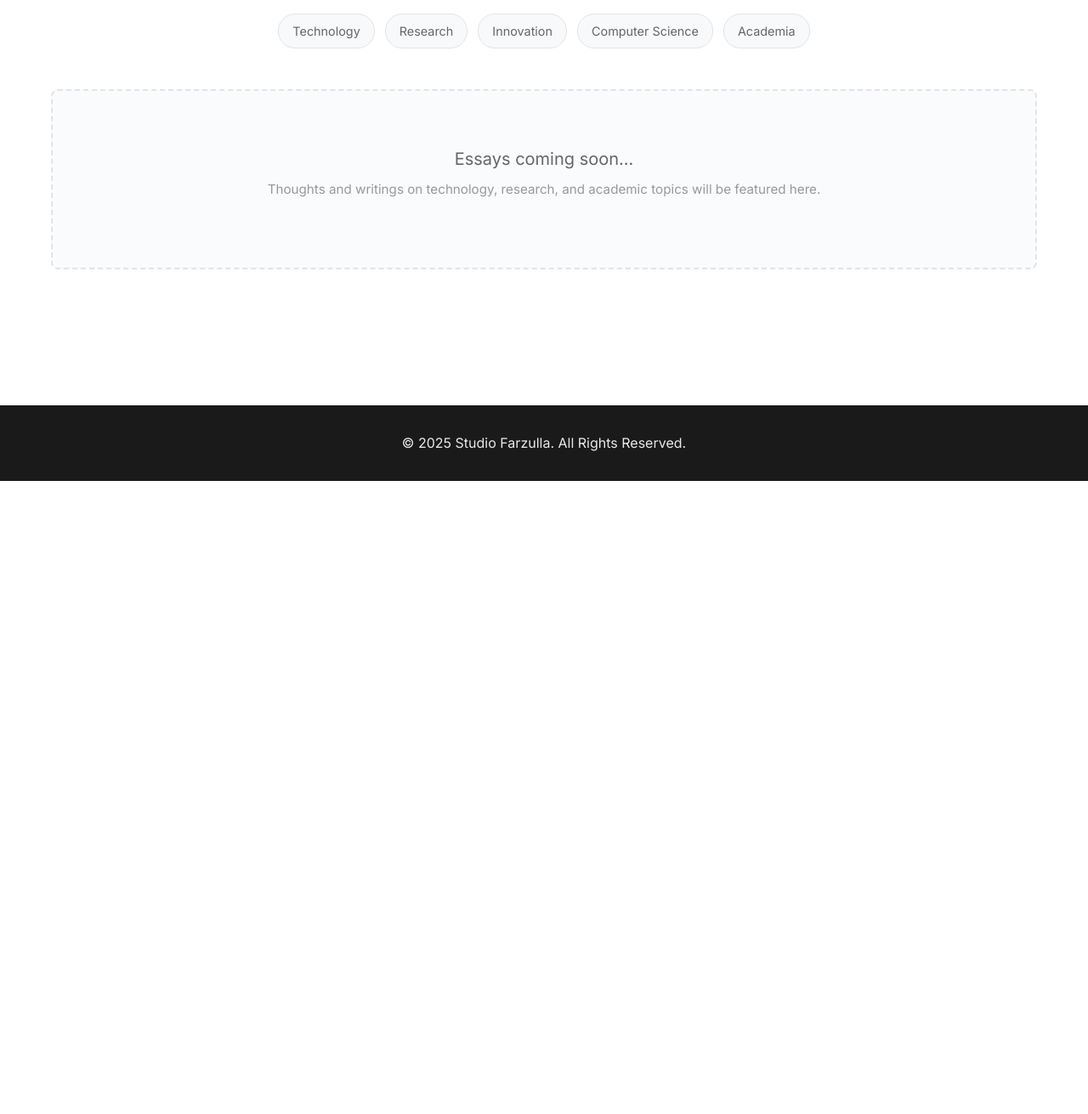
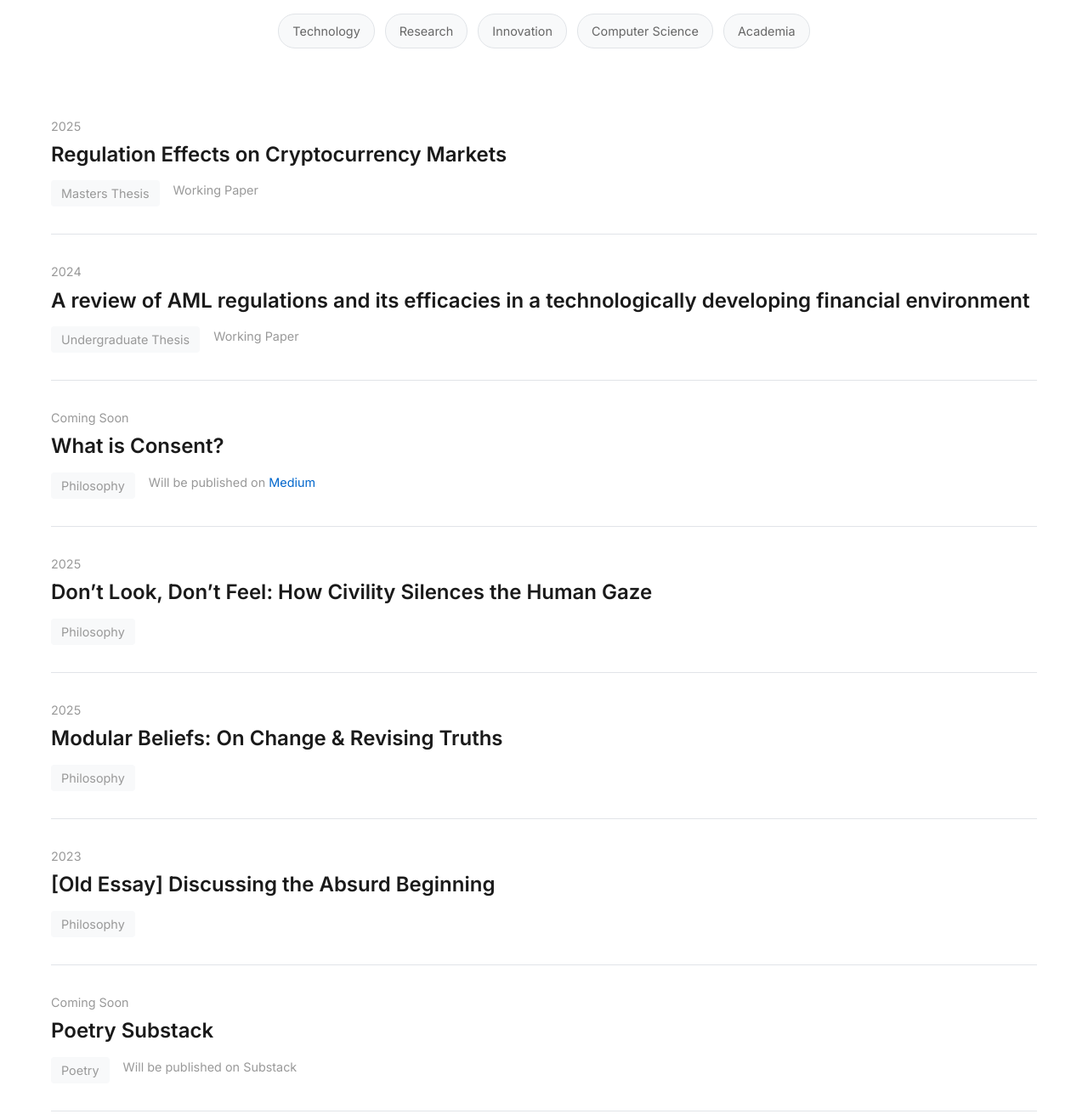
Before and after one commit to studiofarzulla/studiofarzulla.github.io, a plain HTML site: page essays.html in a window 1280 px wide. Shown: the part 480-1791 px from the top of the page at 85% size. Before the commit the page ends 1046 px from the top, so only its background shows below. Drawn offline with nearby package versions, Linux system fonts and the light colour scheme.

Commit message:
Update to some section
Updated essays, about and index.html.

```diff
--- a/essays.html
+++ b/essays.html
@@ -54,29 +54,74 @@
                         <span class="tag">Academia</span>
                     </div>
                 </div>
-
+                 <!-- Research Papers -->
+                <div class="essay-items">
+                    <article class="essay-item">
+                        <div class="essay-date">2025</div>
+                        <h3 class="essay-title">Regulation Effects on Cryptocurrency Markets</h3>
+                        <div class="essay-meta">
+                            <span class="essay-category">Masters Thesis</span>
+                            <span class="essay-readtime">Working Paper</span>
+                        </div>
+                    </article>
+                    <article class="essay-item">
+                        <div class="essay-date">2024</div>
+                        <h3 class="essay-title">A review of AML regulations and its efficacies in a technologically developing financial environment</h3>
+                        <div class="essay-meta">
+                            <span class="essay-category">Undergraduate Thesis</span>
+                            <span class="essay-readtime">Working Paper</span>
+                        </div>
+                    </article>
+                </div>
                 <!-- Essays List -->
                 <div class="essays-list">
-                    <div class="placeholder-box">
-                        <p class="placeholder-text">Essays coming soon...</p>
-                        <p class="placeholder-subtext">Thoughts and writings on technology, research, and academic topics will be featured here.</p>
+                    <!-- Philosophy-Core Essays -->
+                    <div class="essay-items">
+                        <article class="essay-item">
+                            <div class="essay-date">Coming Soon</div>
+                            <h3 class="essay-title">What is Consent?</h3>
+                            <div class="essay-meta">
+                                <span class="essay-category">Philosophy</span>
+                                <span class="essay-readtime">Will be published on <a href="https://medium.com/@farzulla" target="_blank">Medium</a></span>
+                            </div>
+                        </article>
+                        <article class="essay-item">
+                            <div class="essay-date">2025</div>
+                            <h3 class="essay-title">
+                                <a href="https://medium.com/@farzulla/dont-look-don-t-feel-how-civility-silences-the-human-gaze-83ba845737d8" target="_blank">Don’t Look, Don’t Feel: How Civility Silences the Human Gaze</a>
+                            </h3>
+                            <div class="essay-meta">
+                                <span class="essay-category">Philosophy</span>
+                            </div>
+                        </article>
+                        <article class="essay-item">
+                            <div class="essay-date">2025</div>
+                            <h3 class="essay-title">
+                                <a href="https://medium.com/@murad.farzulla/on-change-revising-truths-5d3bd7d38224" target="_blank">Modular Beliefs: On Change & Revising Truths</a>
+                            </h3>
+                            <div class="essay-meta">
+                                <span class="essay-category">Philosophy</span>
+                            </div>
+                        </article>
+                        <article class="essay-item">
+                            <div class="essay-date">2023</div>
+                            <h3 class="essay-title">
+                                <a href="https://medium.com/@farzulla/discussing-the-absurd-beginning-11110270c54e" target="_blank">[Old Essay] Discussing the Absurd Beginning</a>
+                            </h3>
+                            <div class="essay-meta">
+                                <span class="essay-category">Philosophy</span>
+                            </div>
+                        </article>
                     </div>
 
-                    <!-- Future essay structure (hidden for now) -->
-                    <div class="essay-items" style="display: none;">
-                        <!-- Essay Item Template -->
+                    <!-- Poetry Substack -->
+                    <div class="essay-items">
                         <article class="essay-item">
-                            <div class="essay-date">January 1, 2025</div>
-                            <h3 class="essay-title">
-                                <a href="#">Essay Title Goes Here</a>
-                            </h3>
-                            <p class="essay-excerpt">
-                                A brief excerpt or introduction to the essay content that gives readers
-                                an idea of what the essay discusses...
-                            </p>
+                            <div class="essay-date">Coming Soon</div>
+                            <h3 class="essay-title">Poetry Substack</h3>
                             <div class="essay-meta">
-                                <span class="essay-category">Category</span>
-                                <span class="essay-readtime">5 min read</span>
+                                <span class="essay-category">Poetry</span>
+                                <span class="essay-readtime">Will be published on Substack</span>
                             </div>
                         </article>
                     </div>
```
Also changed, not shown: about.html (+17 -9 lines), index.html (+6 -7 lines).
